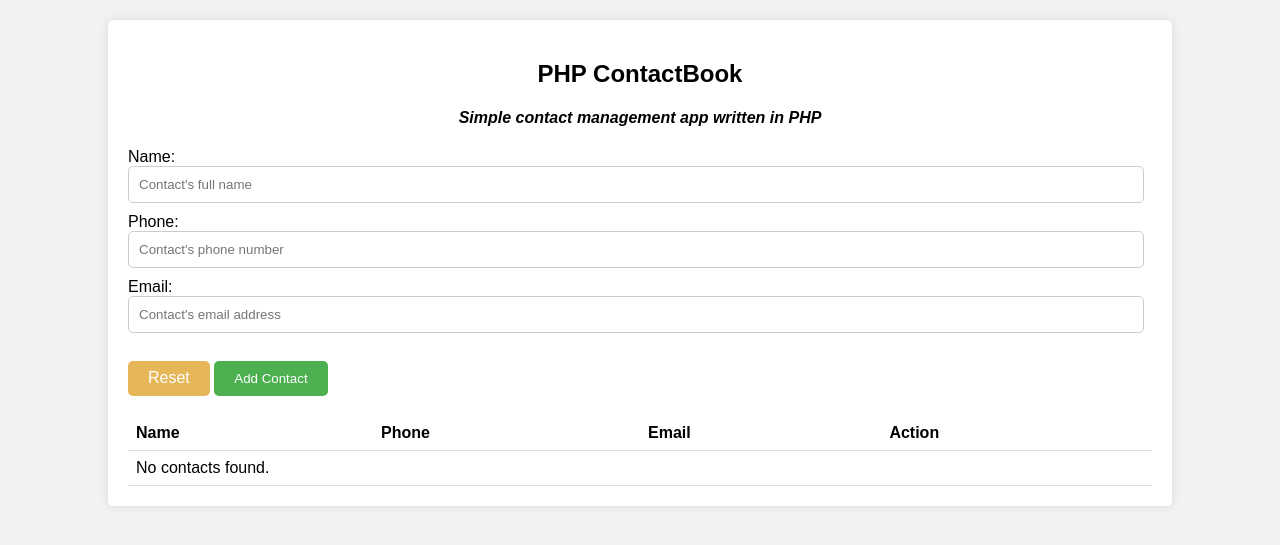
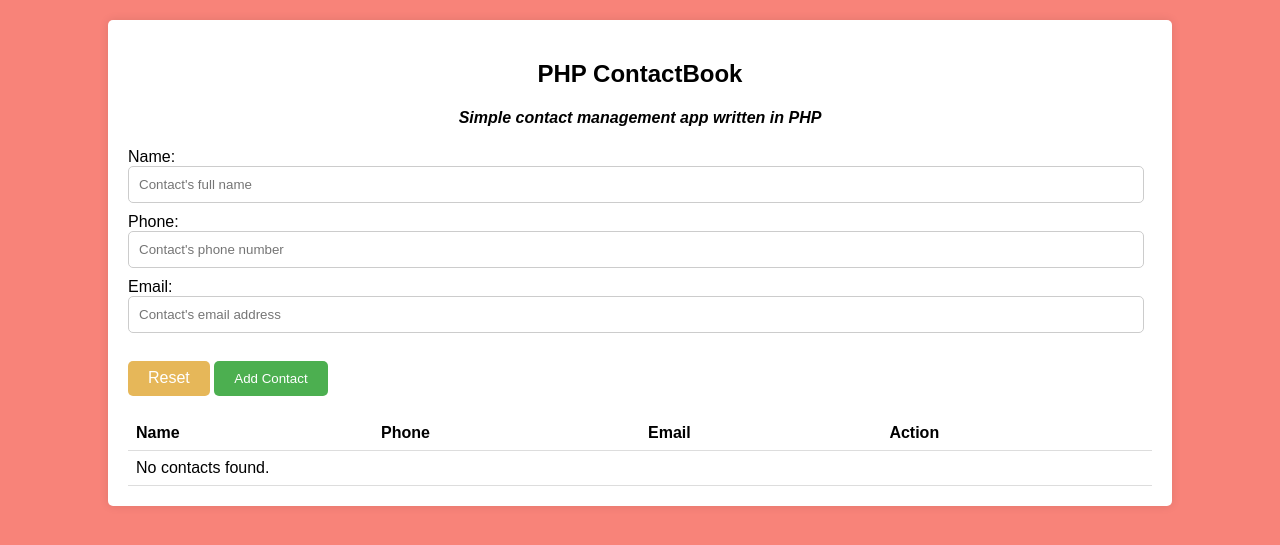
Before and after one commit to MuhammadHaikalD4-TI/phpcontactbook-main, a PHP site: page / in a window 1280 px wide. Shown: the top 545 px of the page. Run offline with PHP 8.4, Linux system fonts and the light colour scheme; data that the repository does not hold is empty.

Commit message:
Ubah Warna Body

```diff
--- a/index.php
+++ b/index.php
@@ -72,7 +72,7 @@ $result = $conn->query($sql);
             font-family: Arial, sans-serif;
             margin: 0;
             padding: 0;
-            background-color: #f2f2f2;
+            background-color: #F88379;
         }
         .container {
             max-width: 80%;
```
